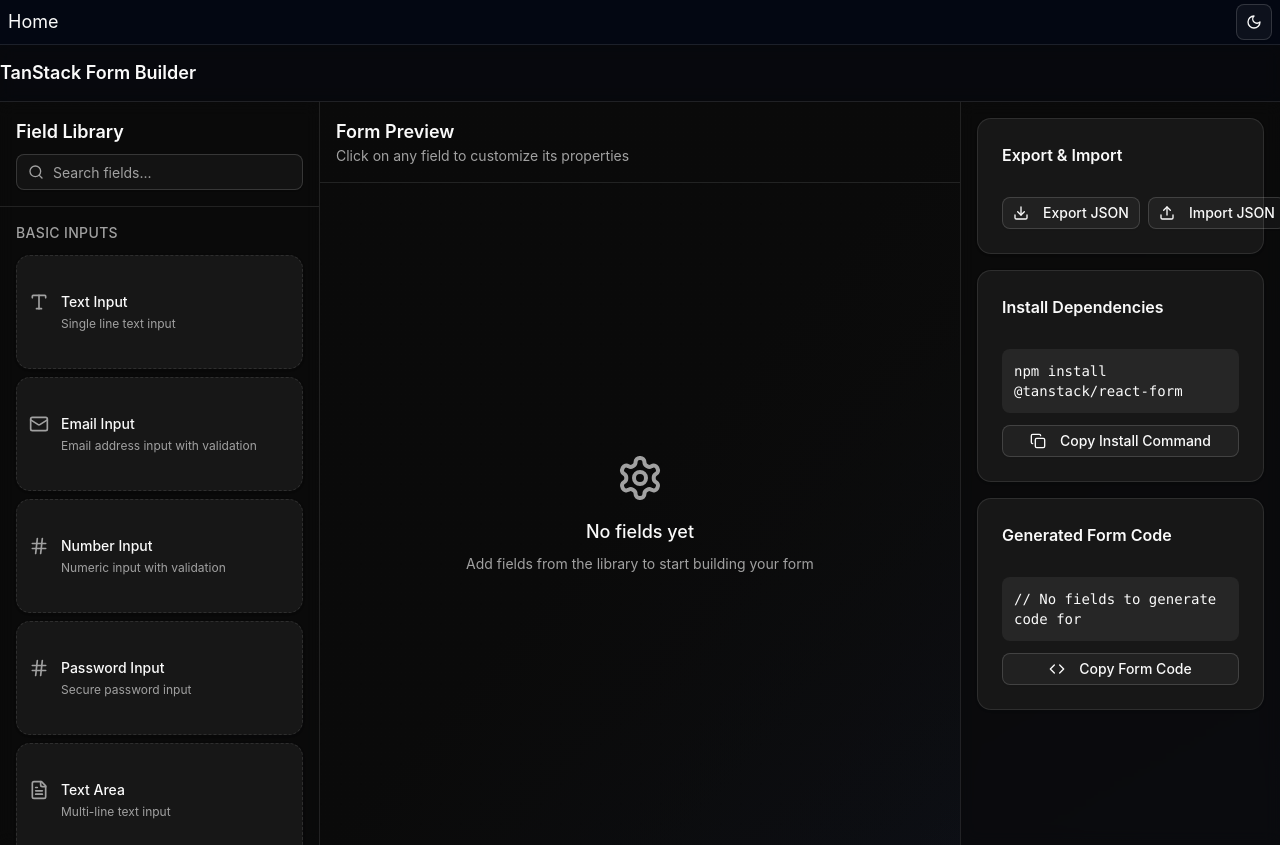
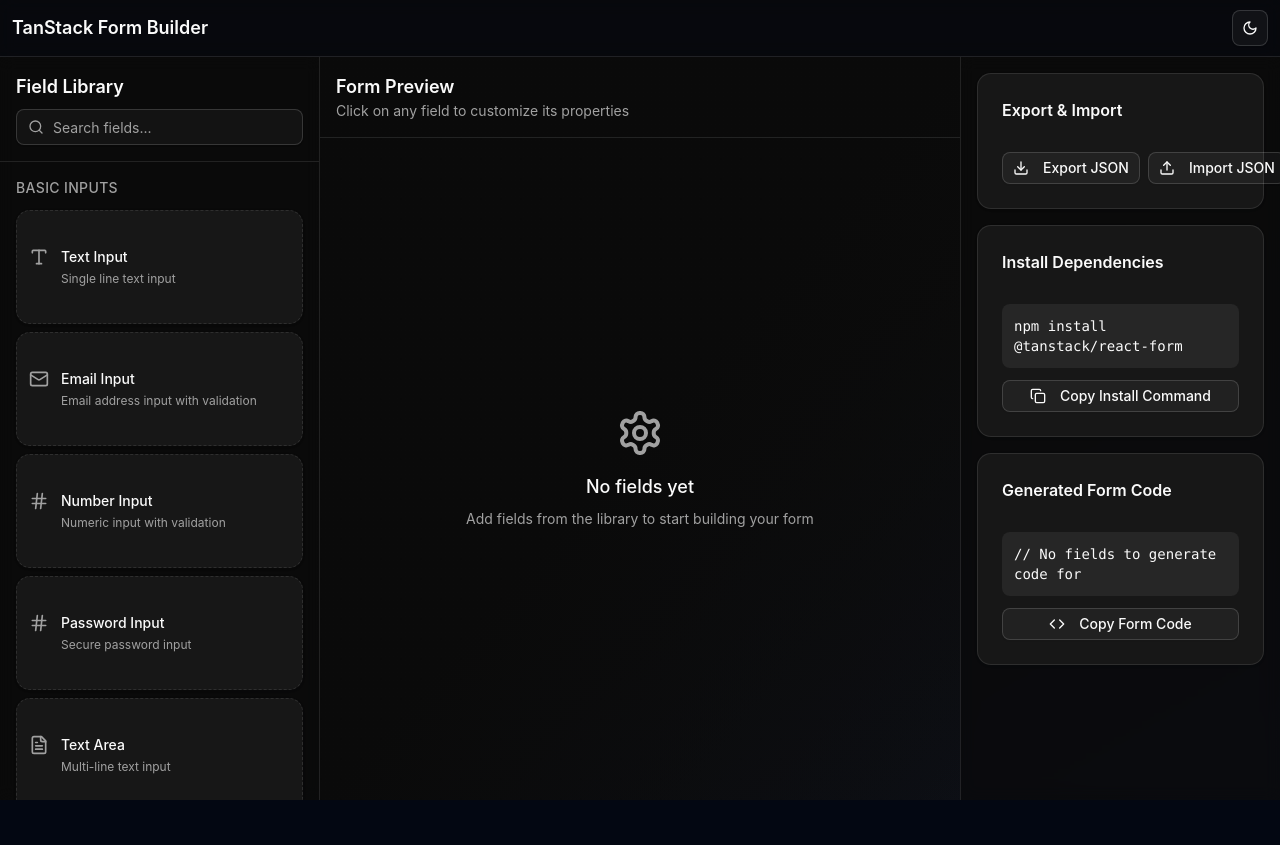
Before and after one commit to Vijayabaskar56/tanstack-builder, a React (Vite) app in the folder apps/web/: page / in a window 1280 px wide. After the commit the page ends 800 px from the top, so only its background shows below. Built offline with nearby package versions, Linux system fonts and the light colour scheme.

Commit message:
header change

```diff
--- a/apps/web/src/components/header.tsx
+++ b/apps/web/src/components/header.tsx
@@ -1,32 +1,27 @@
-import { Link } from "@tanstack/react-router";
+
 
 import { ModeToggle } from "./mode-toggle";
 
 export default function Header() {
-  const links = [
+  const _links = [
     { to: "/", label: "Home" },
   ];
 
   return (
-    <div>
-      <div className="flex flex-row items-center justify-between px-2 py-1">
-        <nav className="flex gap-4 text-lg">
-          {links.map(({ to, label }) => {
-            return (
-              <Link
-                key={to}
-                to={to}
-              >
-                {label}
-              </Link>
-            );
-          })}
-        </nav>
+   <header className="border-b bg-background/95 backdrop-blur supports-[backdrop-filter]:bg-background/60">
+        <div className=" mx-3 flex h-14 items-center">
+          <div className="mr-4 flex">
+            <h1 className="text-lg font-semibold">TanStack Form Builder</h1>
+          </div>
+          <div className="flex flex-1 items-center justify-between space-x-2 md:justify-end">
+            <nav className="flex items-center space-x-2">
+             {/* TODO: Add export/import buttons here later */}
+            </nav>
+          </div>
         <div className="flex items-center gap-2">
           <ModeToggle />
         </div>
-      </div>
-      <hr />
-    </div>
+        </div>
+      </header>
   );
 }
--- a/apps/web/src/routes/__root.tsx
+++ b/apps/web/src/routes/__root.tsx
@@ -8,9 +8,10 @@
   createRootRouteWithContext,
   useRouterState,
 } from "@tanstack/react-router";
-import { TanStackRouterDevtools } from "@tanstack/react-router-devtools";
+import { TanStackRouterDevtoolsPanel } from "@tanstack/react-router-devtools";
 import "../index.css";
 import type { BuilderState } from "@/components/builder/types";
+import { TanstackDevtools } from "@tanstack/react-devtools";
 
 export interface RouterAppContext {
   builder: BuilderState
@@ -53,7 +54,14 @@
         </div>
         <Toaster richColors />
       </ThemeProvider>
-      <TanStackRouterDevtools position="bottom-left" />
+      <TanstackDevtools
+        plugins={[
+          {
+            name: 'Tanstack Router',
+            render: <TanStackRouterDevtoolsPanel />,
+          },
+        ]}
+      />
     </>
   );
 }
--- a/apps/web/src/routes/index.tsx
+++ b/apps/web/src/routes/index.tsx
@@ -7,25 +7,8 @@
 
 function HomeComponent() {
   return (
-    <div className="h-screen flex flex-col">
-      {/* Header */}
-      <header className="border-b bg-background/95 backdrop-blur supports-[backdrop-filter]:bg-background/60">
-        <div className="container flex h-14 items-center">
-          <div className="mr-4 flex">
-            <h1 className="text-lg font-semibold">TanStack Form Builder</h1>
-          </div>
-          <div className="flex flex-1 items-center justify-between space-x-2 md:justify-end">
-            <nav className="flex items-center space-x-2">
-              {/* Add export/import buttons here later */}
-            </nav>
-          </div>
-        </div>
-      </header>
-
-      {/* Main Builder */}
-      <main className="flex-1 overflow-hidden bg-gradient-to-br from-background via-background to-muted/20">
-        <Builder />
-      </main>
-    </div>
+    <main className="flex-1 overflow-hidden bg-gradient-to-br from-background via-background to-muted/20">
+      <Builder />
+    </main>
   )
 }
```
Also changed, not shown: apps/web/package.json (+5 -4 lines).
